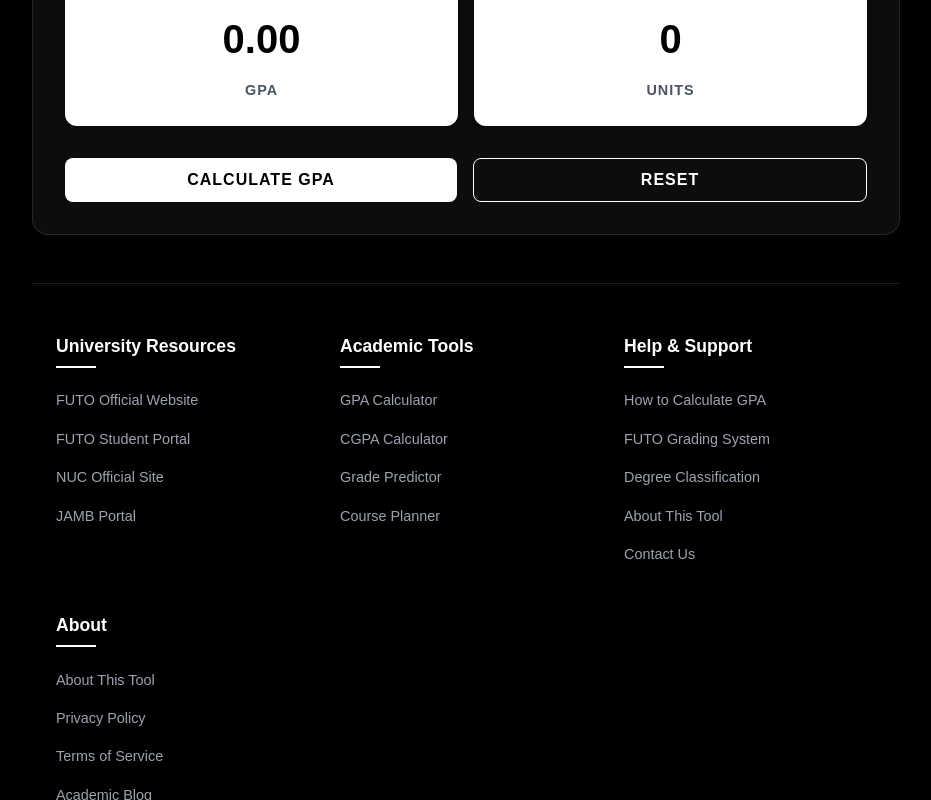
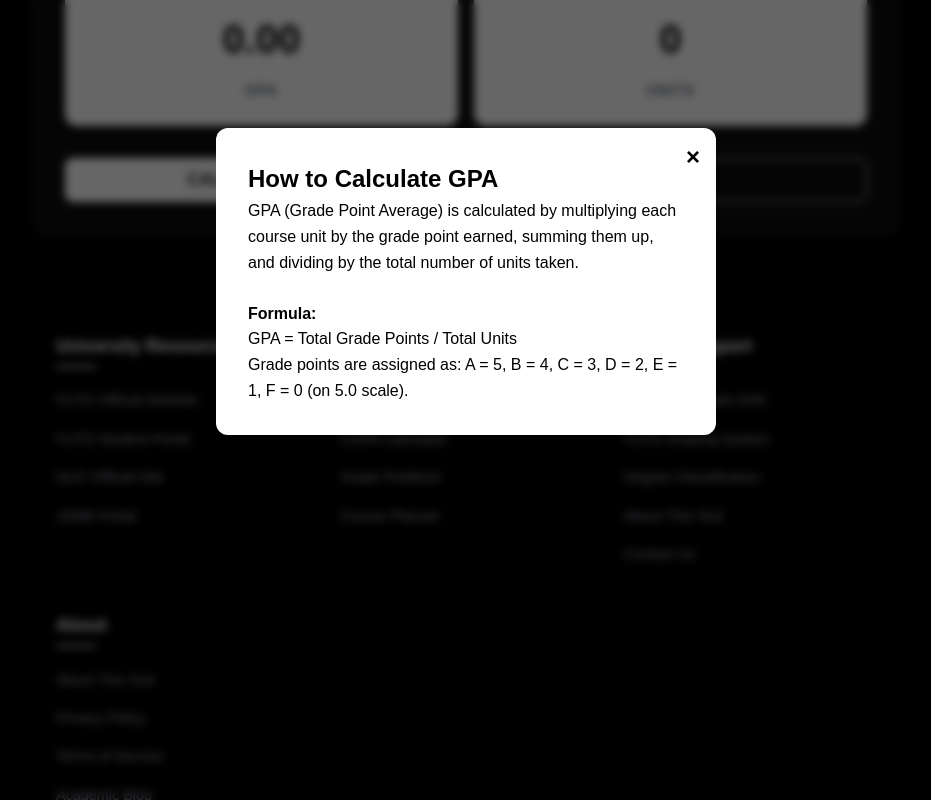
Before and after one commit to WrightDevs/CGPAcalculator-, a plain HTML site: page index.html in a window 1280 px wide. Both pictures are taken after a click on the link "How to Calculate GPA". Shown: the part 593-1393 px from the top of the page, without its empty margins (174-1105 px from the left). Drawn offline with Linux system fonts and the light colour scheme.

Commit message:
Update styles.css

```diff
--- a/styles.css
+++ b/styles.css
@@ -466,6 +466,60 @@ input:focus {
   font-weight: 500;
 }
 
+
+.modal {
+  color: #000;
+  display: none;
+  position: fixed;
+  z-index: 9999;
+  left: 0;
+  top: 0;
+  width: 100vw;
+  height: 100vh;
+  overflow: auto;
+  background-color: rgba(0, 0, 0, 0.6);
+  backdrop-filter: blur(4px);
+}
+
+.modal-content {
+  background-color: #fff;
+  margin: 10% auto;
+  padding: 2rem;
+  border-radius: 12px;
+  width: 90%;
+  max-width: 500px;
+  position: relative;
+  animation: fadeIn 0.3s ease-in-out;
+}
+
+.modal-content h2 {
+  margin-top: 0;
+}
+
+.modal-content ul {
+  padding-left: 1.2rem;
+}
+
+.close {
+  position: absolute;
+  top: 10px;
+  right: 16px;
+  font-size: 24px;
+  font-weight: bold;
+  cursor: pointer;
+}
+
+@keyframes fadeIn {
+  from {
+    transform: translateY(-10px);
+    opacity: 0;
+  }
+  to {
+    transform: translateY(0);
+    opacity: 1;
+  }
+}
+
 /* Responsive Footer */
 @media (max-width: 768px) {
   .footer-grid {
```
